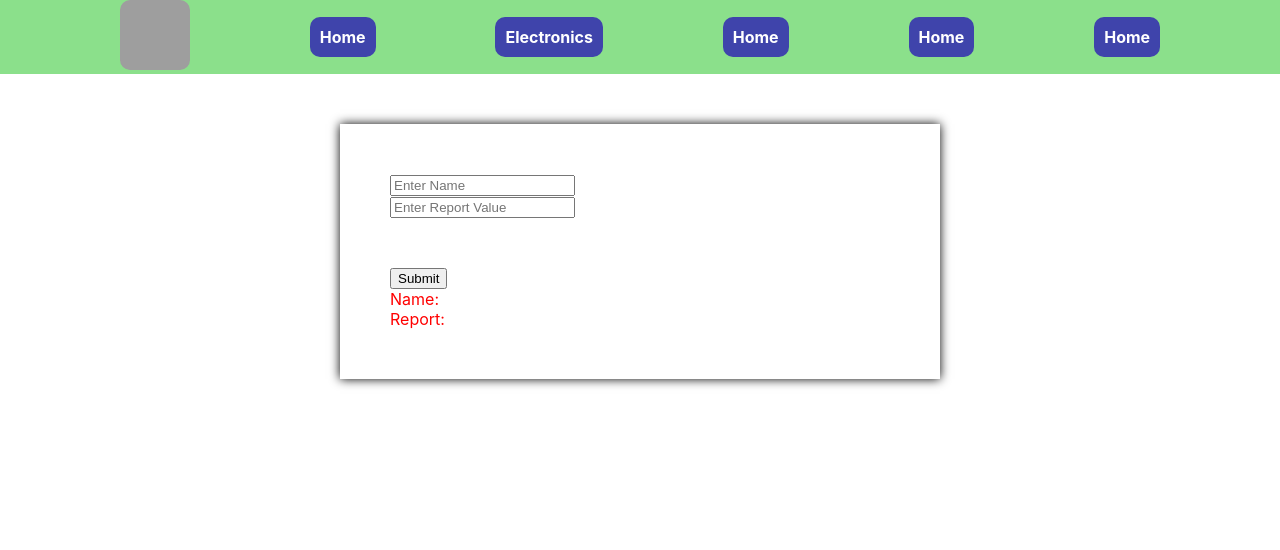
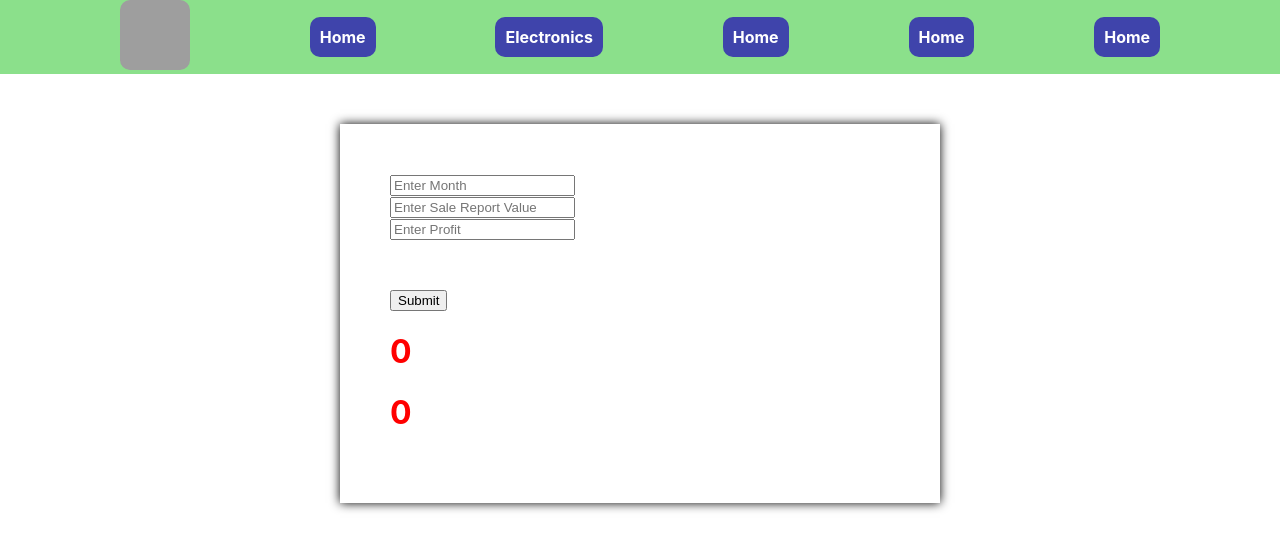
Before and after one commit to HemaMaruthi/node-random-quote-generator, a React (Create React App) app in the folder React/dmart/: page / in a window 1280 px wide. Shown: the top 550 px of the page. Built offline with nearby package versions, Linux system fonts and the light colour scheme; grey boxes are pictures that could not be loaded.

Commit message:
Day 10 use reducer

```diff
--- a/React/dmart/src/App.js
+++ b/React/dmart/src/App.js
@@ -16,7 +16,12 @@ import './Component/ClassBased.css'
 
 // import RefObject from './Component/Hook/RefObject.js'
 // import SalesReport from './Component/SalesDashboard/SalesReport.js';
-import MonthlySalesReport from './Component/SalesDashboard/MonthlySalesReport.js';
+// import MonthlySalesReport from './Component/SalesDashboard/MonthlySalesReport.js';
+// import UseReducer from './Component/Hook/UseReducer.js';
+
+import QuaterlySalesReport from './Component/SalesDashboard/QuaterlySalesReport.js';
+
+
 
 function App() {
   let [state, setState] = useState(false);
@@ -45,7 +50,9 @@ function App() {
     {/* <Count/> */}
     {/* <RefObject/> */}
     {/* <SalesReport/> */}
-    <MonthlySalesReport/>
+    {/* <MonthlySalesReport/> */}
+    {/* <UseReducer/> */}
+    <QuaterlySalesReport/>
 
       {/* <Electronics/> */}
         {/* {state ? <ComputorAccessories /> : <Stand />}
--- /dev/null
+++ b/React/dmart/src/Component/Hook/UseReducer.js
@@ -0,0 +1,50 @@
+import React,{useState,useReducer} from 'react';
+import '../../Component/ClassBased.css'
+
+
+function UseReducer() {
+let intialValue = 0
+
+// let [state, setState] = useState(intialValue);
+// let [state, setState] = useState(intialValue);
+
+let reducer = (state, action)=>{
+  console.log(action) // action =  {type:'inc'}
+  console.log(action.type) // inc
+
+  // if(action.type == 'Inc'){
+  //   return state + 1;
+  // }
+  switch(action.type){
+    case 'Inc' :
+      return state + 1;
+      case 'Sub' :
+      return state - 1;
+      case 'Mul' :
+      return state * 2;
+      case 'Div' :
+      return state / 2;
+  }
+
+}
+
+let[state, dispatch] = useReducer(reducer, intialValue)
+
+  return (
+    <div className="train-info">
+      <h1>{state}</h1>
+    {/* <button onClick={()=>setState(prevState=>prevState + 1)}>Count ++</button>
+    <button onClick={()=>setState(prevState=>prevState - 1)}>Count --</button>
+    <button onClick={()=>setState(prevState=>prevState * 2)}>Count **</button>
+    <button onClick={()=>setState(prevState=>prevState / 2)}>Count /</button> */}
+
+    <button onClick={()=>dispatch({type:'Inc'})}>Count ++ </button>
+    <button onClick={()=>dispatch({type:'Sub'})}>Count -- </button>
+    <button onClick={()=>dispatch({type:'Mul'})}>Count ** </button>
+    <button onClick={()=>dispatch({type:'Div'})}>Count  / </button>
+
+    </div>
+  )
+}
+
+export default UseReducer;
--- /dev/null
+++ b/React/dmart/src/Component/SalesDashboard/QuaterlySalesReport.js
@@ -0,0 +1,58 @@
+import React,{useReducer} from 'react'
+import "../../Component/ClassBased.css";
+
+function QuaterlySalesReport() {
+
+// let [month, setState] = useState(intialValue);
+// let [saleReportValue, setState] = useState(intialValue);
+// let [profit, setState] = useState(intialValue);
+
+
+
+    let intialValue = {
+        month:'',
+        saleReportValue: 0,
+        profit : 0
+    }
+    let formReducer=(formData, action)=>{
+        console.log(action.type) // month
+        console.log(action.payload) // July
+        return {...formData,[action.type] : action.payload }
+        //formData = { month : July}
+    }
+
+    let [formData, dispatch] = useReducer(formReducer, intialValue);
+
+    let handleClick =(event)=>{
+        event.preventDefault()
+        console.log(formData)
+    }
+
+  return (
+    <div className="train-info">
+        <form>
+            <div>
+    {/* <button onClick={()=>dispatch({type:'Inc'})}>Count ++ </button> */}
+
+                <input type="text"  placeholder="Enter Month" onChange={(e)=>dispatch({type:'month', payload:e.target.value})}/>
+            </div>
+            <div>
+                <input type="number" placeholder="Enter Sale Report Value"  onChange={(e)=>dispatch({type:'saleReportValue', payload:e.target.value})}/>
+            </div>
+            <div>
+                <input type="number" placeholder="Enter Profit" onChange={(e)=>dispatch({type:'profit', payload:e.target.value})}/>
+            </div>
+
+            <button onClick={handleClick}>Submit</button>
+        </form>
+
+        <h1>{formData.month}</h1>
+        <h1>{formData.saleReportValue}</h1>
+        <h1>{formData.profit}</h1>
+
+
+    </div>
+  )
+}
+
+export default QuaterlySalesReport
```
Also changed, not shown: 1 other file (tests, documents, lock files or other folders).
